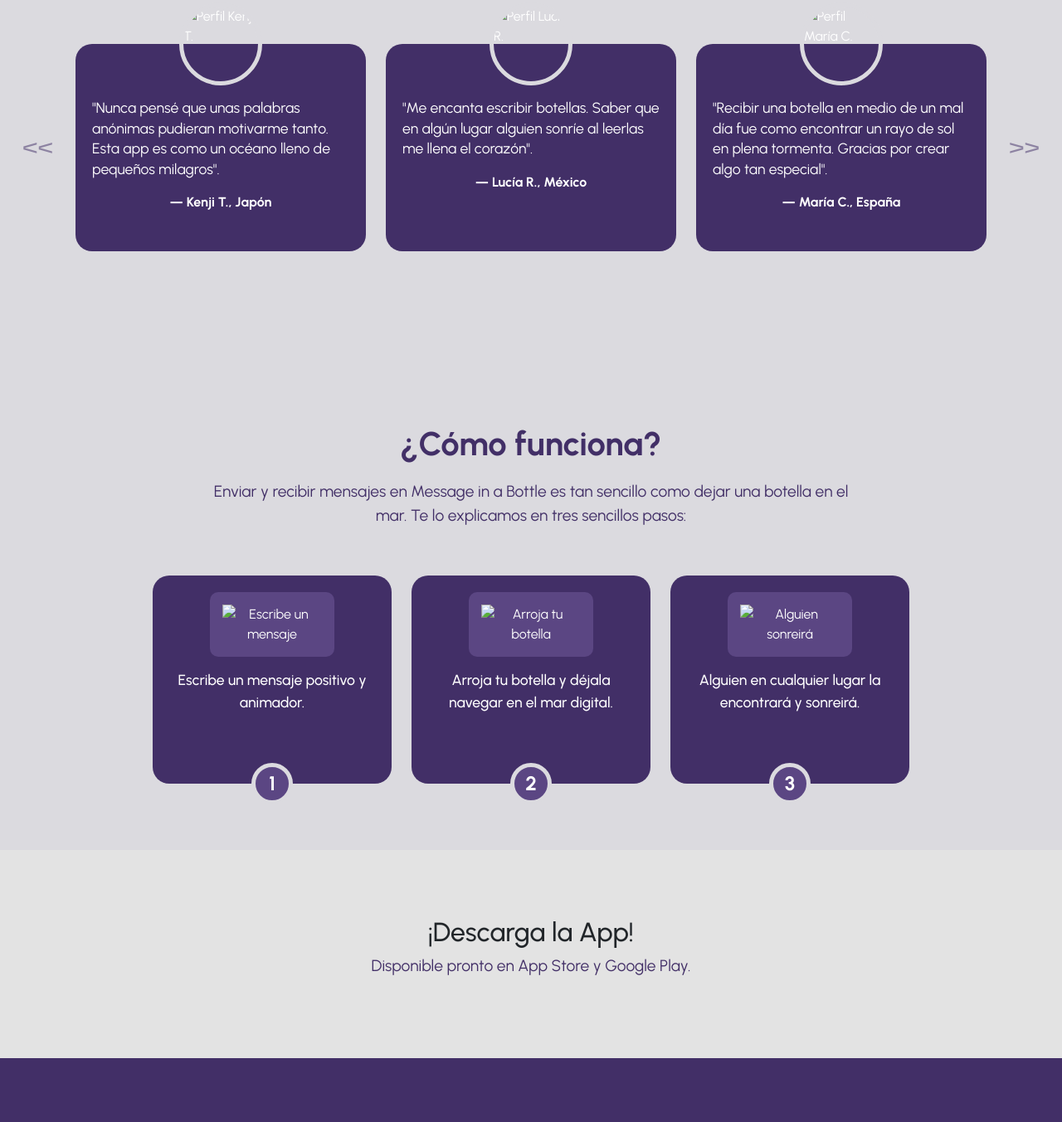
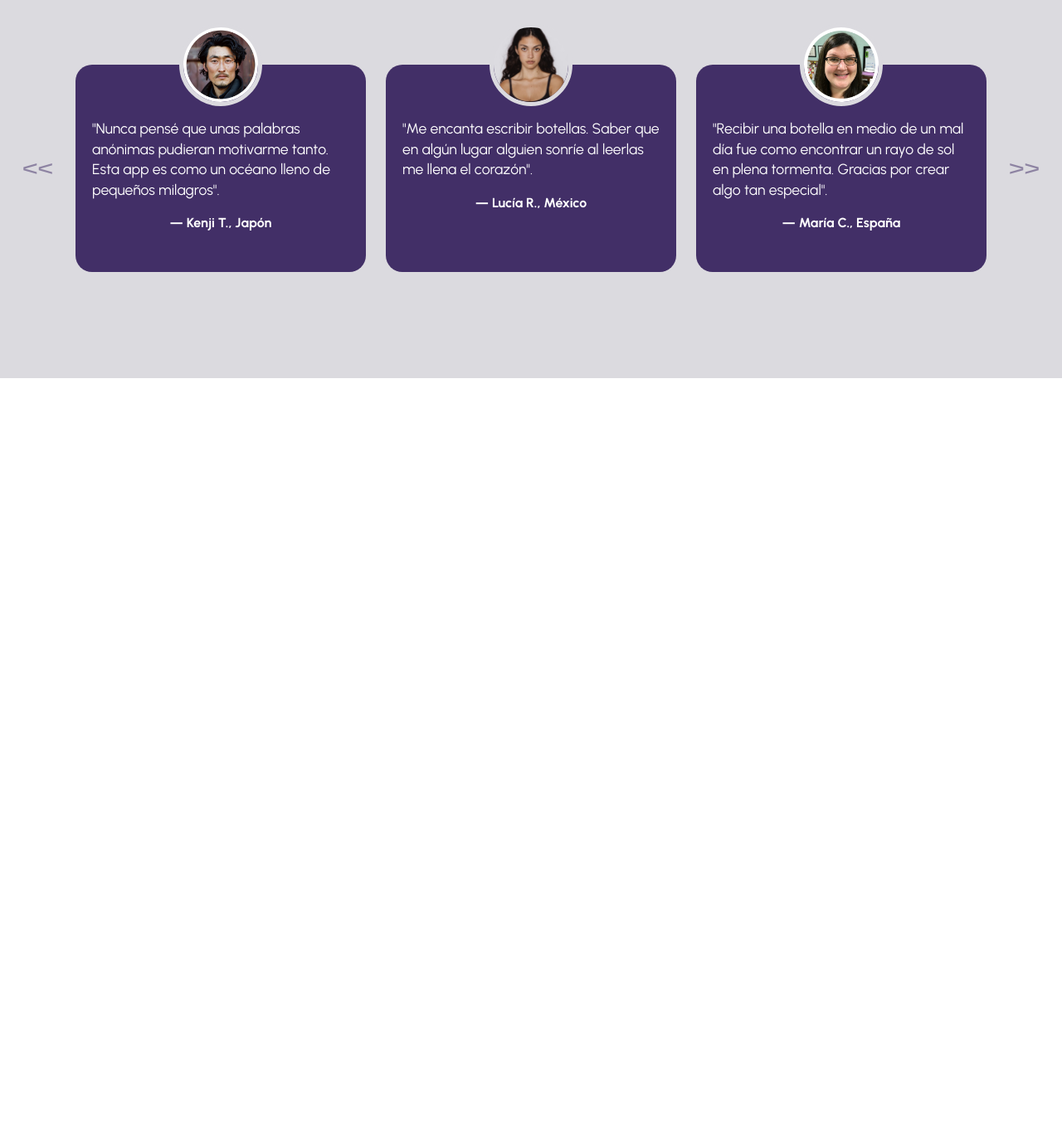
Before and after one commit to Andlopsara/proyectoMessageInBottle, a plain HTML site: page index.html in a window 1280 px wide. Shown: the part 1447-2800 px from the top of the page at 83% size. After the commit the page ends 1903 px from the top, so only its background shows below. Drawn offline with nearby package versions, Linux system fonts and the light colour scheme.

Commit message:
Regrese a testimonios por un error

```diff
--- a/css/style.css
+++ b/css/style.css
@@ -3,7 +3,8 @@
 * {
     font-family: "Urbanist", sans-serif;
 }
-/*ESTO ES LA RESPONSABILIDAD*/
+
+
 /* xs applies to x-small devices ( )*/
 @media (min-width: 99px) and (max-width: 575.98px){
     .teaser_movil{display:block}
@@ -49,6 +50,7 @@
     .navbar-brand img{width:250px; height:auto;}
     .navbar {background:#422f67 !important}
 }
+
 /* xll applies to x-large devices (large desktops, less than 1400px)*/
 @media (min-width: 1399.98px){
     .teaser_ordenador{display:block}
@@ -57,13 +59,18 @@
     .teaser_movil{display: none;}
     .navbar-brand img{width:250px; height:auto;}
     .navbar {background:#422f67 !important}
+
 }
+
 /* --- SECCIÓN DE BENEFICIOS --- */
-/* AJUSTE: Se aumentó el padding-bottom para separarlo de Testimonios */
-.beneficios{background: #dbdadf; padding: 1.5em 1em 5em 1em;}
-.beneficios h2{text-align: center; color: #422f67; font-family: "Urbanist", sans-serif; font-weight: 700; padding: 0.5em 2em; margin-top: 0; font-size: 2.5rem;}
+.beneficios{background: #dbdadf; padding: 1.5em 1em;}
+
+.beneficios h2{text-align: center; color: #422f67;  font-family: "Urbanist", sans-serif; font-weight: 700; padding: 0.5em 2em; margin-top: 0; font-size: 2.5rem;}
+
 .beneficios-texto{text-align:center; max-width: 800px; margin: auto; padding: 0em 1em 3.5em 1em;}
+
 .beneficios-texto h5{color: #422f67; font-weight: 400; font-size: 1.2rem; line-height: 1.5;}
+
 /* Estilo base: Centrado en móviles */
 .beneficio-contenido{
     display: flex;
@@ -76,61 +83,37 @@
     margin-left: auto; /* Centrado en pantallas pequeñas/medianas */
     margin-right: auto; /* Centrado en pantallas pequeñas/medianas */
 }
+
 /* Alineación para pantallas grandes (Tablets grandes y Desktop) */
 @media (min-width: 991.98px) {
-    /* AJUSTE: Mueve los elementos de la columna izquierda más cerca del centro (50px) */
+    /* Mueve los elementos de la columna izquierda hacia el centro (alineación a la derecha) */
     .beneficio-contenido-izq {
         margin-left: auto;
-        margin-right: 50px;
+        margin-right: 25px; /* Ajuste para acercar al centro */
     }
-    /* AJUSTE: Mantiene los elementos de la columna derecha más cerca del centro (50px) */
+    /* Mantiene los elementos de la columna derecha alineados a la izquierda (hacia el centro) */
     .beneficio-contenido-der {
-        margin-left: 50px;
+        margin-left: 25px; /* Ajuste para acercar al centro */
         margin-right: auto;
     }
 }
-.beneficio-titulo {
-    display: flex;
-    flex-direction: column;
-    align-items: flex-start;
-}
-.recuadro{
-    width: auto;
-    height: 40px;
-    background: #422f67;
-    border-radius: 20px;
-    padding: 0.3em 1em;
-    margin-bottom: 0.5em;
-}
-.beneficio-titulo h4 {
-    margin: 0;
-    color: #fff;
-    font-weight: 700;
-    font-size: 1.25rem;}
-.beneficio-titulo h5 {
-    margin: 0;
-    color: #422f67;
-    font-weight: 400;
-    margin-top: 0;
-    font-size: 1.1rem;}
-.fondo-morado{
-    width: 40px;
-    height: 40px;
-    border-radius: 50%;
-    background: #422f67;
-    display: flex;
-    align-items: center;
-    justify-content: center;
-    flex-shrink: 0;}
-.fondo-morado img {width: 60%;
-    height: auto}
-/* --- SECCIÓN DE TESTIMONIOS --- */
+
+.beneficio-titulo {display: flex; flex-direction: column; align-items: flex-start;}
+.recuadro{width: auto; height: 40px; background: #422f67; border-radius: 20px; padding: 0.3em 1em; margin-bottom: 0.5em;}
+.beneficio-titulo h4 {margin: 0; color: #fff; font-weight: 700; font-size: 1.25rem;}
+.beneficio-titulo h5 {margin: 0; color: #422f67; font-weight: 400; margin-top: 0; font-size: 1.1rem;}
+
+.fondo-morado{width: 40px; height: 40px; border-radius: 50%; background: #422f67; display: flex; align-items: center;
+    justify-content: center; flex-shrink: 0;}
+.fondo-morado img {width: 60%; height: auto}
+
+/* --- NUEVA SECCIÓN DE TESTIMONIOS --- */
 .testimonios {
     background: #dbdadf; /* Mismo fondo que beneficios */
-    /* Mantenemos el padding alto para dar espacio del título a las tarjetas */
     padding: 2em 1em 5em 1em;
     text-align: center;
 }
+
 .testimonios h2 {
     color: #422f67;
     font-family: "Urbanist", sans-serif;
@@ -138,12 +121,14 @@
     margin-bottom: 2em; /* Espacio debajo del título */
     font-size: 2.5rem;
 }
+
 .testimonio-contenedor {
     display: flex;
     justify-content: center;
     align-items: center;
     gap: 15px; /* Espacio entre flechas y testimonios en desktop */
 }
+
 /* Estilo de los bloques de testimonio */
 .testimonio-bloque {
     background: #422f67;
@@ -157,6 +142,7 @@
     text-align: left;
     min-height: 250px;
 }
+
 /* Estilo de la imagen de perfil */
 .testimonio-perfil {
     position: absolute;
@@ -169,23 +155,27 @@
     overflow: hidden;
     border: 5px solid #dbdadf; /* Borde del color de fondo de la sección */
 }
+
 .testimonio-perfil img {
     width: 100%;
     height: 100%;
     object-fit: cover;
 }
+
 /* Estilo del texto del testimonio */
 .testimonio-texto {
     font-size: 1.1rem;
     line-height: 1.4;
     margin-top: 45px; /* Empuja el texto debajo del espacio de la imagen */
 }
+
 /* Estilo del nombre del autor */
 .testimonio-autor {
     font-weight: 700;
     margin-top: 15px;
     text-align: center;
 }
+
 /* Estilo de las flechas (usaremos íconos de Font Awesome o caracteres especiales si no se usa FA) */
 /* Para simplificar, usaremos las clases de Bootstrap para centrar las flechas si las tienes */
 .flecha {
@@ -196,6 +186,7 @@
     transition: opacity 0.3s;
     /* Ocultamos las flechas en móvil si no son necesarias */
 }
+
 @media (max-width: 767.97px) {
     .flecha {
         display: none;
@@ -206,96 +197,3 @@
         margin-right: auto;
     }
 }
-/* --- SECCIÓN DE FUNCIONAMIENTO --- */
-/* AJUSTE: Se aumentó el padding-top para bajar la sección. */
-.funcionamiento {
-    background: #dbdadf; /* Mismo fondo */
-    padding: 5em 1em 5em 1em;
-    text-align: center;
-}
-.funcionamiento h2 {
-    color: #422f67;
-    font-family: "Urbanist", sans-serif;
-    font-weight: 700;
-    margin-bottom: 0.5em;
-    font-size: 2.5rem;
-}
-.funcionamiento-texto {
-    max-width: 800px;
-    margin: auto;
-    color: #422f67;
-    font-size: 1.2rem;
-    line-height: 1.5;
-    margin-bottom: 3em;
-}
-/* Estilo de las tarjetas de pasos */
-.paso-tarjeta {
-    background: #422f67;
-    border-radius: 20px;
-    padding: 20px;
-    margin-bottom: 25px; /* Espacio entre tarjetas en móvil */
-    height: 100%; /* Asegura que todas las tarjetas tengan la misma altura si están en un .row */
-    position: relative;
-    display: flex;
-    flex-direction: column;
-    justify-content: space-between;
-    align-items: center;
-}
-/* Estilo para el contenido de la tarjeta */
-.paso-contenido {
-    color: #fff;
-    padding-bottom: 40px; /* Espacio para el número */
-    text-align: center;
-}
-.paso-imagen img {
-    max-width: 100%;
-    height: auto;
-    margin-bottom: 15px;
-    /* Estilo específico para el ejemplo de la imagen 1 (teléfono) */
-    background: #5b4683;
-    padding: 15px;
-    border-radius: 10px;
-}
-.paso-imagen.paso-imagen-1 {
-    /* Estilo del recuadro del teléfono si es necesario */
-    max-width: 150px;
-    margin: auto;
-}
-.paso-imagen.paso-imagen-2 {
-    /* Estilo del recuadro de la botella */
-    max-width: 150px;
-    margin: auto;
-}
-.paso-imagen.paso-imagen-3 {
-    /* Estilo del recuadro de la cara */
-    max-width: 150px;
-    margin: auto;
-}
-.paso-contenido p {
-    font-size: 1.1rem;
-    font-weight: 500;
-    margin: 0;
-}
-/* Estilo del número de paso (círculo morado oscuro) */
-.paso-numero {
-    position: absolute;
-    bottom: -25px; /* Sobresale de la tarjeta */
-    width: 50px;
-    height: 50px;
-    background: #5b4683; /* Tono de morado más oscuro si es necesario */
-    border-radius: 50%;
-    display: flex;
-    justify-content: center;
-    align-items: center;
-    font-weight: 700;
-    font-size: 1.5rem;
-    color: #fff;
-    border: 5px solid #dbdadf; /* Borde del color de fondo de la sección */
-}
-/* ========================================================= */
-/* AJUSTE PARA COMPENSAR EL MENÚ FIJO (fixed-top) */
-/* Ajustado a 120px para asegurar que no se vea la franja blanca. */
-/* ========================================================= */
-#inicio, #beneficios, #testimonios, #funcionamiento, #descarga, #contacto {
-    scroll-margin-top: 80px;
-}
--- a/index.html
+++ b/index.html
@@ -28,7 +28,7 @@
 </head>
 
 <body>
-    <nav class="navbar navbar-expand-lg fixed-top" data-bs-theme="dark">
+    <nav class="navbar navbar-expand-lg" data-bs-theme="dark">
     <a class="navbar-brand" href="index.html"> <img src="image/logome.png" alt="logotipo"></a>
     <button class="navbar-toggler" type="button" data-bs-toggle="collapse" data-bs-target="#navbarText" aria-controls="navbarText" aria-expanded="false" aria-label="Toggle navigation">
       <span class="navbar-toggler-icon"></span>
@@ -184,7 +184,7 @@
             <div class="col-xl-4 col-lg-4 col-md-4 col-sm-12 col-12 mb-5">
                 <div class="testimonio-bloque">
                     <div class="testimonio-perfil">
-                        <img src="image/kenji.jpg" alt="Perfil Kenji T.">
+                        <img src="image/kenji.jpeg" alt="Perfil Kenji T.">
                     </div>
                     <p class="testimonio-texto">"Nunca pensé que unas palabras anónimas pudieran motivarme tanto. Esta app es como un océano lleno de pequeños milagros".</p>
                     <div class="testimonio-autor">
@@ -196,7 +196,7 @@
             <div class="col-xl-4 col-lg-4 col-md-4 col-sm-12 col-12 mb-5">
                 <div class="testimonio-bloque">
                     <div class="testimonio-perfil">
-                           <img src="image/lucia.jpg" alt="Perfil Lucía R.">
+                         <img src="image/Lucia.jpeg" alt="Perfil Lucía R.">
                     </div>
                     <p class="testimonio-texto">"Me encanta escribir botellas. Saber que en algún lugar alguien sonríe al leerlas me llena el corazón".</p>
                     <div class="testimonio-autor">
@@ -208,7 +208,7 @@
             <div class="col-xl-4 col-lg-4 col-md-4 col-sm-12 col-12 mb-5">
                 <div class="testimonio-bloque">
                     <div class="testimonio-perfil">
-                        <img src="image/maria.jpg" alt="Perfil María C.">
+                        <img src="image/Maria.jpeg" alt="Perfil María C.">
                     </div>
                     <p class="testimonio-texto">"Recibir una botella en medio de un mal día fue como encontrar un rayo de sol en plena tormenta. Gracias por crear algo tan especial".</p>
                     <div class="testimonio-autor">
@@ -223,61 +223,5 @@
         </span>
     </div>
 </div>
-
-<div class="funcionamiento" id="funcionamiento">
-    <h2>¿Cómo funciona?</h2>
-    <div class="funcionamiento-texto">
-        Enviar y recibir mensajes en Message in a Bottle es tan sencillo como dejar una botella en el mar. Te lo explicamos en tres sencillos pasos:
-    </div>
-
-    <div class="row justify-content-center m-0 p-0">
-        <div class="col-xl-3 col-lg-3 col-md-4 col-sm-8 col-10">
-            <div class="paso-tarjeta">
-                <div class="paso-contenido">
-                    <div class="paso-imagen paso-imagen-1">
-                        <img src="image/paso1_escribir.svg" alt="Escribe un mensaje">
-                    </div>
-                    <p>Escribe un mensaje positivo y animador.</p>
-                </div>
-                <div class="paso-numero">1</div>
-            </div>
-        </div>
-
-        <div class="col-xl-3 col-lg-3 col-md-4 col-sm-8 col-10">
-            <div class="paso-tarjeta">
-                <div class="paso-contenido">
-                    <div class="paso-imagen paso-imagen-2">
-                           <img src="image/paso2_botella.svg" alt="Arroja tu botella">
-                    </div>
-                    <p>Arroja tu botella y déjala navegar en el mar digital.</p>
-                </div>
-                <div class="paso-numero">2</div>
-            </div>
-        </div>
-
-        <div class="col-xl-3 col-lg-3 col-md-4 col-sm-8 col-10">
-            <div class="paso-tarjeta">
-                <div class="paso-contenido">
-                    <div class="paso-imagen paso-imagen-3">
-                           <img src="image/paso3_sonrisa.svg" alt="Alguien sonreirá">
-                    </div>
-                    <p>Alguien en cualquier lugar la encontrará y sonreirá.</p>
-                </div>
-                <div class="paso-numero">3</div>
-            </div>
-        </div>
-    </div>
-</div>
-
-<div id="descarga" style="background: #e3e3e3; padding: 5em 1em; text-align: center;">
-    <h2>¡Descarga la App!</h2>
-    <p style="color: #422f67; font-size: 1.2rem;">Disponible pronto en App Store y Google Play.</p>
-</div>
-
-<div id="contacto" style="background: #422f67; padding: 5em 1em; text-align: center;">
-    <h2 style="color: #fff;">Contacto</h2>
-    <p style="color: #fff; font-size: 1.2rem;">Para soporte o consultas empresariales, escríbenos a: <a href="mailto:info@messageinabottle.com" style="color: #fff;">info@messageinabottle.com</a></p>
-</div>
-
 </body>
 </html>
```
Also changed, not shown: image/paso1.png (added), image/paso2.png (added), image/paso3.png (added).
